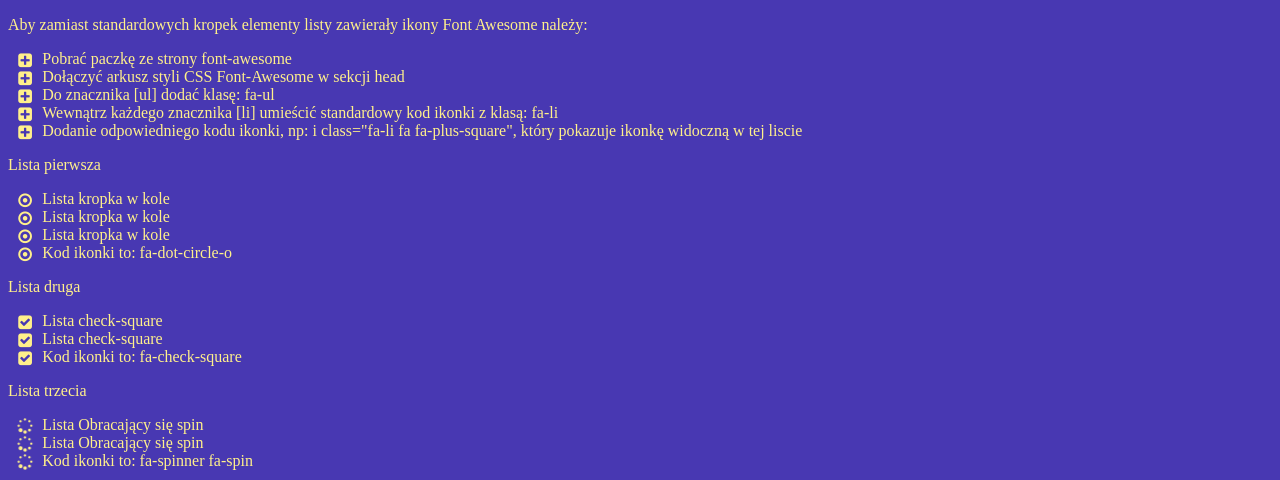
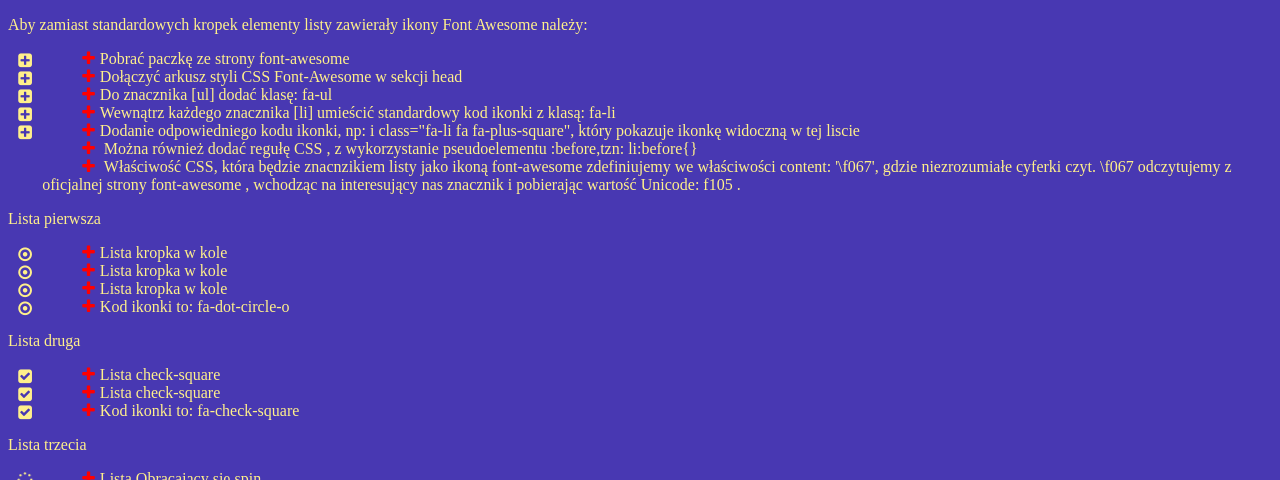
Before and after one commit to zajack93/FontAwesomeZnacznikListy, a plain HTML site: page index.html in a window 1280 px wide. Shown: the top 480 px of the page. Drawn offline with Linux system fonts and the light colour scheme; a web font is replaced by a local one.

Commit message:
drugi wariant

```diff
--- a/css/style.css
+++ b/css/style.css
@@ -8,3 +8,13 @@ body {
 	font-size: 30px;
 	font-family: 'Henny Penny', cursive;
 }
+
+
+li:before {
+	font-family: 'FontAwesome';
+	content: '\f067';
+	margin-left: 40px;
+	margin:0 5px 0 -15px;
+	margin-left: 40px;
+	color: #f00;
+}
--- a/index.html
+++ b/index.html
@@ -19,6 +19,10 @@
 		  <li><i class="fa-li fa fa-plus-square"></i>Do znacznika [ul] dodać klasę: fa-ul </li>
 		  <li><i class="fa-li fa fa-plus-square"></i>Wewnątrz każdego znacznika [li] umieścić standardowy kod ikonki z klasą: fa-li</li>
 		  <li><i class="fa-li fa fa-plus-square"></i>Dodanie odpowiedniego kodu ikonki, np:  i class="fa-li fa fa-plus-square", który pokazuje ikonkę widoczną w tej liscie </li>
+
+		  <li> Można również dodać regułę CSS , z wykorzystanie pseudoelementu :before,tzn:  li:before{}  </li>
+		  <li> Właściwość CSS, która będzie znacnzikiem listy jako ikoną font-awesome zdefiniujemy we właściwości content: '\f067', gdzie niezrozumiałe cyferki czyt. \f067 odczytujemy  z oficjalnej strony font-awesome , wchodząc na interesujący nas znacznik i pobierając wartość Unicode: f105 .</li>
+
 		</ul>
 
 </header>
```
